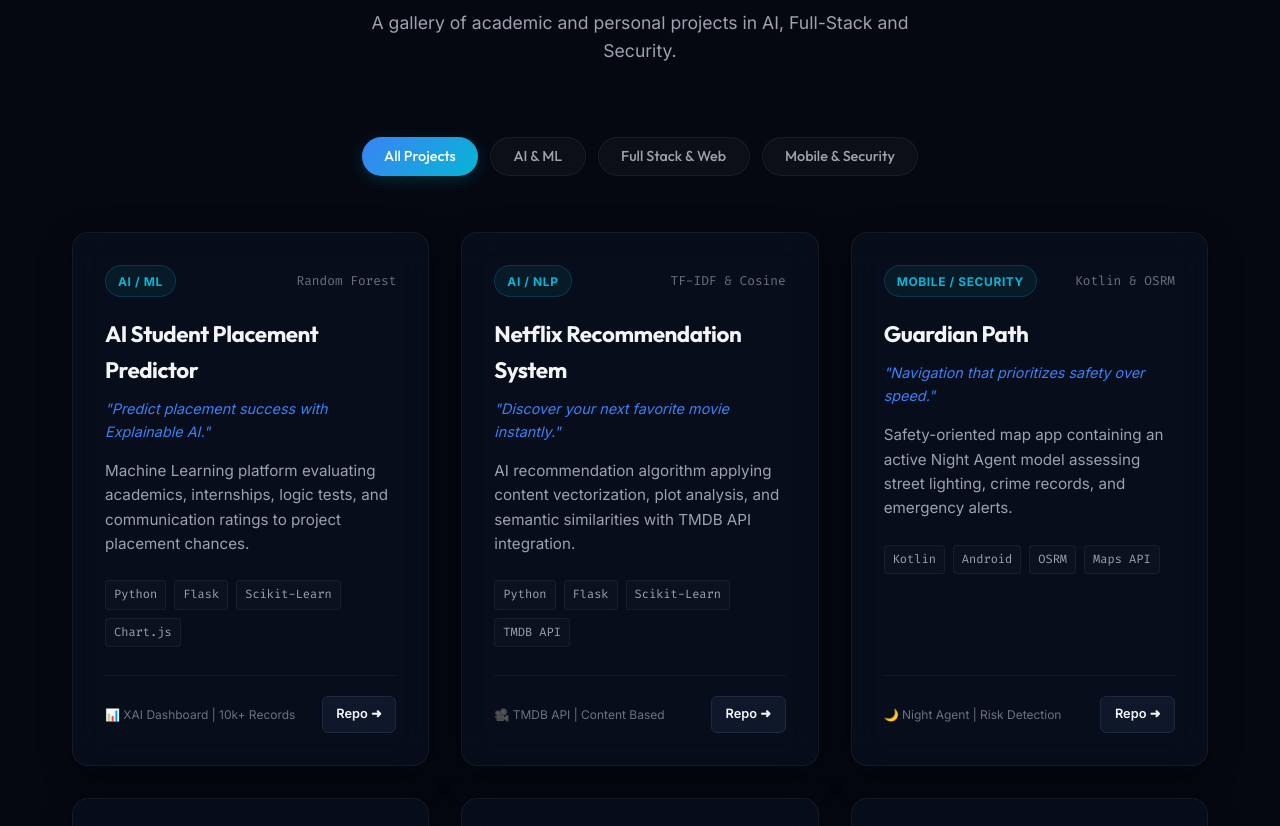
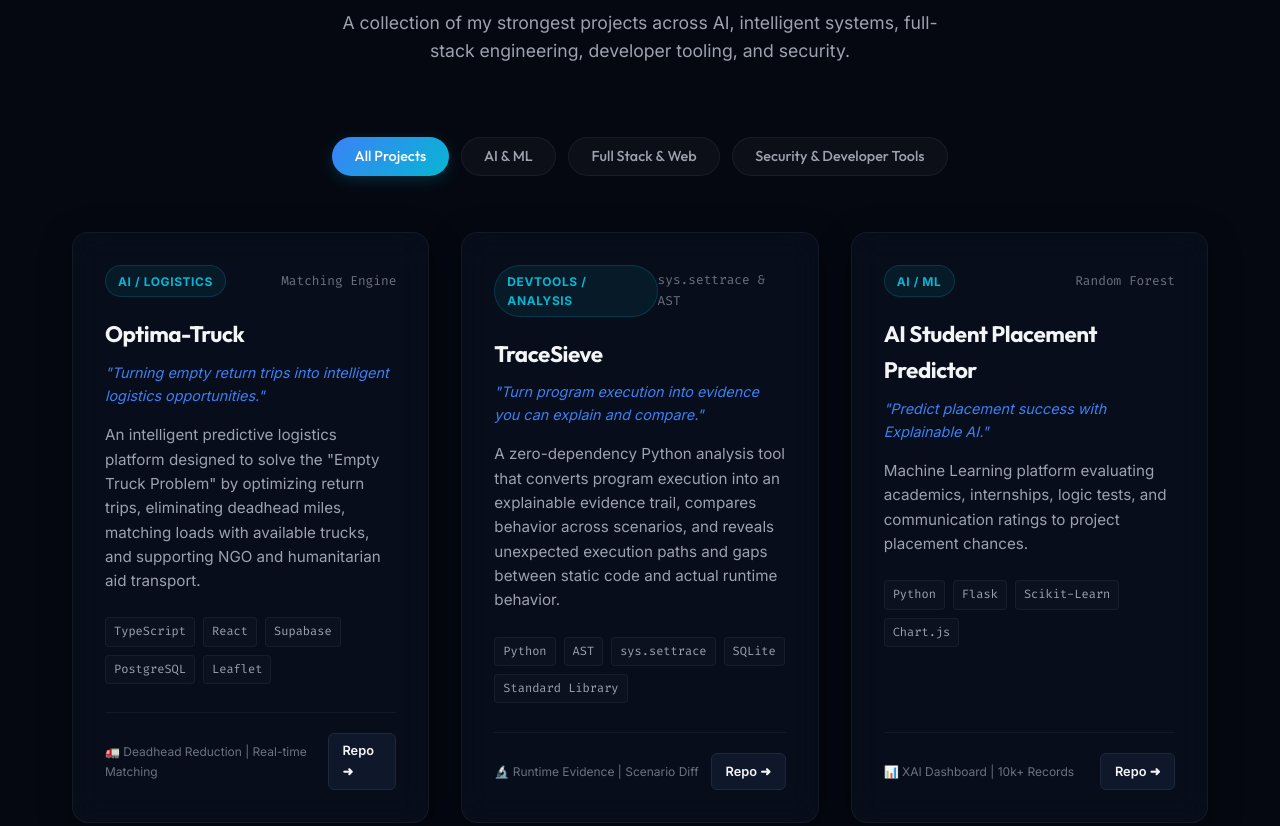
Before and after one commit to Mohith1-stack/mohith1-stack.github.io, a plain HTML site: page index.html in a window 1280 px wide. Shown: the part 2940-3766 px from the top of the page. Drawn offline with Linux system fonts and the light colour scheme.

Commit message:
Enhance project section with updated details
Updated project descriptions and added new project entries with detailed information, including tags and links.

```diff
--- a/index.html
+++ b/index.html
@@ -272,7 +272,7 @@
             <div class="container">
                 <div class="section-title-wrapper fade-in-scroll">
                     <h2 class="section-title">Projects</h2>
-                    <p class="section-desc">A gallery of academic and personal projects in AI, Full-Stack and Security.</p>
+                    <p class="section-desc">A collection of my strongest projects across AI, intelligent systems, full-stack engineering, developer tooling, and security.</p>
                 </div>
 
                 <!-- Filter Tabs -->
@@ -280,13 +280,66 @@
                     <button class="filter-btn active" data-filter="all">All Projects</button>
                     <button class="filter-btn" data-filter="ai-ml">AI & ML</button>
                     <button class="filter-btn" data-filter="fullstack">Full Stack & Web</button>
-                    <button class="filter-btn" data-filter="cyber-mobile">Mobile & Security</button>
+                    <button class="filter-btn" data-filter="cyber-mobile">Security & Developer Tools</button>
                 </div>
 
                 <!-- Grid list -->
                 <div class="projects-grid">
-                    <!-- Project 1 -->
-                    <div class="glass-panel project-card fade-in-scroll" data-category="ai-ml" data-project-id="placement-predictor">
+
+                    <!-- Project 1 - Featured -->
+                    <div class="glass-panel project-card fade-in-scroll" data-category="ai-ml" data-project-id="optima-truck">
+                        <div>
+                            <div class="project-meta">
+                                <span class="project-tag">AI / Logistics</span>
+                                <span class="project-sub">Matching Engine</span>
+                            </div>
+                            <h3 class="project-title">Optima-Truck</h3>
+                            <p class="project-slogan">"Turning empty return trips into intelligent logistics opportunities."</p>
+                            <p class="project-desc">An intelligent predictive logistics platform designed to solve the "Empty Truck Problem" by optimizing return trips, eliminating deadhead miles, matching loads with available trucks, and supporting NGO and humanitarian aid transport.</p>
+                            <div class="project-tags">
+                                <span class="project-tech-badge">TypeScript</span>
+                                <span class="project-tech-badge">React</span>
+                                <span class="project-tech-badge">Supabase</span>
+                                <span class="project-tech-badge">PostgreSQL</span>
+                                <span class="project-tech-badge">Leaflet</span>
+                            </div>
+                        </div>
+                        <div class="project-footer">
+                            <span class="project-info-stat">🚛 Deadhead Reduction | Real-time Matching</span>
+                            <a href="https://github.com/Mohith1-stack/Empty-truck" target="_blank" rel="noopener noreferrer" class="project-link-btn">
+                                Repo ➜
+                            </a>
+                        </div>
+                    </div>
+
+                    <!-- Project 2 - Featured -->
+                    <div class="glass-panel project-card fade-in-scroll" data-category="cyber-mobile" data-project-id="tracesieve" style="animation-delay: 0.1s;">
+                        <div>
+                            <div class="project-meta">
+                                <span class="project-tag">DevTools / Analysis</span>
+                                <span class="project-sub">sys.settrace & AST</span>
+                            </div>
+                            <h3 class="project-title">TraceSieve</h3>
+                            <p class="project-slogan">"Turn program execution into evidence you can explain and compare."</p>
+                            <p class="project-desc">A zero-dependency Python analysis tool that converts program execution into an explainable evidence trail, compares behavior across scenarios, and reveals unexpected execution paths and gaps between static code and actual runtime behavior.</p>
+                            <div class="project-tags">
+                                <span class="project-tech-badge">Python</span>
+                                <span class="project-tech-badge">AST</span>
+                                <span class="project-tech-badge">sys.settrace</span>
+                                <span class="project-tech-badge">SQLite</span>
+                                <span class="project-tech-badge">Standard Library</span>
+                            </div>
+                        </div>
+                        <div class="project-footer">
+                            <span class="project-info-stat">🔬 Runtime Evidence | Scenario Diff</span>
+                            <a href="https://github.com/Mohith1-stack/TraceSieve" target="_blank" rel="noopener noreferrer" class="project-link-btn">
+                                Repo ➜
+                            </a>
+                        </div>
+                    </div>
+
+                    <!-- Project 3 -->
+                    <div class="glass-panel project-card fade-in-scroll" data-category="ai-ml" data-project-id="placement-predictor" style="animation-delay: 0.2s;">
                         <div>
                             <div class="project-meta">
                                 <span class="project-tag">AI / ML</span>
@@ -304,14 +357,14 @@
                         </div>
                         <div class="project-footer">
                             <span class="project-info-stat">📊 XAI Dashboard | 10k+ Records</span>
-                            <a href="https://github.com/Mohith1-stack/AI-Student-Placement-Predictor" target="_blank" class="project-link-btn">
+                            <a href="https://github.com/Mohith1-stack/AI-Student-Placement-Predictor" target="_blank" rel="noopener noreferrer" class="project-link-btn">
                                 Repo ➜
                             </a>
                         </div>
                     </div>
 
-                    <!-- Project 2 -->
-                    <div class="glass-panel project-card fade-in-scroll" data-category="ai-ml" data-project-id="netflix-recommendation" style="animation-delay: 0.1s;">
+                    <!-- Project 4 -->
+                    <div class="glass-panel project-card fade-in-scroll" data-category="ai-ml" data-project-id="netflix-recommendation" style="animation-delay: 0.3s;">
                         <div>
                             <div class="project-meta">
                                 <span class="project-tag">AI / NLP</span>
@@ -329,14 +382,14 @@
                         </div>
                         <div class="project-footer">
                             <span class="project-info-stat">🎥 TMDB API | Content Based</span>
-                            <a href="https://github.com/Mohith1-stack/Netflix-Recommendation-System" target="_blank" class="project-link-btn">
+                            <a href="https://github.com/Mohith1-stack/Netflix-Recommendation-System" target="_blank" rel="noopener noreferrer" class="project-link-btn">
                                 Repo ➜
                             </a>
                         </div>
                     </div>
 
-                    <!-- Project 3 -->
-                    <div class="glass-panel project-card fade-in-scroll" data-category="cyber-mobile" data-project-id="guardian-path" style="animation-delay: 0.2s;">
+                    <!-- Project 5 -->
+                    <div class="glass-panel project-card fade-in-scroll" data-category="cyber-mobile" data-project-id="guardian-path" style="animation-delay: 0.4s;">
                         <div>
                             <div class="project-meta">
                                 <span class="project-tag">Mobile / Security</span>
@@ -354,14 +407,14 @@
                         </div>
                         <div class="project-footer">
                             <span class="project-info-stat">🌙 Night Agent | Risk Detection</span>
-                            <a href="https://github.com/Mohith1-stack/Code-Chaos" target="_blank" class="project-link-btn">
+                            <a href="https://github.com/Mohith1-stack/Code-Chaos" target="_blank" rel="noopener noreferrer" class="project-link-btn">
                                 Repo ➜
                             </a>
                         </div>
                     </div>
 
-                    <!-- Project 4 -->
-                    <div class="glass-panel project-card fade-in-scroll" data-category="fullstack" data-project-id="techbuddies">
+                    <!-- Project 6 -->
+                    <div class="glass-panel project-card fade-in-scroll" data-category="fullstack" data-project-id="techbuddies" style="animation-delay: 0.5s;">
                         <div>
                             <div class="project-meta">
                                 <span class="project-tag">Web App</span>
@@ -379,14 +432,14 @@
                         </div>
                         <div class="project-footer">
                             <span class="project-info-stat">📚 Attendance | Analytics Dashboard</span>
-                            <a href="https://github.com/Mohith1-stack/TechBuddies" target="_blank" class="project-link-btn">
+                            <a href="https://github.com/Mohith1-stack/TechBuddies" target="_blank" rel="noopener noreferrer" class="project-link-btn">
                                 Repo ➜
                             </a>
                         </div>
                     </div>
 
-                    <!-- Project 5 -->
-                    <div class="glass-panel project-card fade-in-scroll" data-category="ai-ml" data-project-id="loan-approval" style="animation-delay: 0.1s;">
+                    <!-- Project 7 -->
+                    <div class="glass-panel project-card fade-in-scroll" data-category="ai-ml" data-project-id="loan-approval" style="animation-delay: 0.6s;">
                         <div>
                             <div class="project-meta">
                                 <span class="project-tag">AI / ML</span>
@@ -404,14 +457,14 @@
                         </div>
                         <div class="project-footer">
                             <span class="project-info-stat">🏦 Risk Analysis | ML Pipeline</span>
-                            <a href="https://github.com/Mohith1-stack/AI-Loan-Approval-Prediction" target="_blank" class="project-link-btn">
+                            <a href="https://github.com/Mohith1-stack/AI-Loan-Approval-Prediction" target="_blank" rel="noopener noreferrer" class="project-link-btn">
                                 Repo ➜
                             </a>
                         </div>
                     </div>
 
-                    <!-- Project 6 -->
-                    <div class="glass-panel project-card fade-in-scroll" data-category="fullstack" data-project-id="civicsense" style="animation-delay: 0.2s;">
+                    <!-- Project 8 -->
+                    <div class="glass-panel project-card fade-in-scroll" data-category="fullstack" data-project-id="civicsense" style="animation-delay: 0.7s;">
                         <div>
                             <div class="project-meta">
                                 <span class="project-tag">AI / Civic Tech</span>
@@ -429,14 +482,14 @@
                         </div>
                         <div class="project-footer">
                             <span class="project-info-stat">🏙️ Smart Governance | Citizen App</span>
-                            <a href="https://github.com/Mohith1-stack/CivicSense-AI" target="_blank" class="project-link-btn">
+                            <a href="https://github.com/Mohith1-stack/CivicSense-AI" target="_blank" rel="noopener noreferrer" class="project-link-btn">
                                 Repo ➜
                             </a>
                         </div>
                     </div>
 
-                    <!-- Project 7 -->
-                    <div class="glass-panel project-card fade-in-scroll" data-category="fullstack" data-project-id="skillbridge">
+                    <!-- Project 9 -->
+                    <div class="glass-panel project-card fade-in-scroll" data-category="fullstack" data-project-id="skillbridge" style="animation-delay: 0.8s;">
                         <div>
                             <div class="project-meta">
                                 <span class="project-tag">AI / SaaS</span>
@@ -444,7 +497,7 @@
                             </div>
                             <h3 class="project-title">SkillBridge AI</h3>
                             <p class="project-slogan">"Connecting clients and freelancers with intelligent AI."</p>
-                            <p class="project-desc">AI freelance matching portal featuring resume ATS scanners, matching scoring multipliers, Stripe checkout endpoints, and messaging boards.</p>
+                            <p class="project-desc">AI freelance matching portal featuring resume ATS scanners, matching scoring multipliers, secure checkout endpoints, and real-time messaging.</p>
                             <div class="project-tags">
                                 <span class="project-tech-badge">React.js</span>
                                 <span class="project-tech-badge">Node.js</span>
@@ -454,14 +507,14 @@
                         </div>
                         <div class="project-footer">
                             <span class="project-info-stat">💼 ATS Resume | AI Matching</span>
-                            <a href="https://github.com/Mohith1-stack/AI-Powered-Freelance-Marketplace" target="_blank" class="project-link-btn">
+                            <a href="https://github.com/Mohith1-stack/AI-Powered-Freelance-Marketplace" target="_blank" rel="noopener noreferrer" class="project-link-btn">
                                 Repo ➜
                             </a>
                         </div>
                     </div>
 
-                    <!-- Project 8 -->
-                    <div class="glass-panel project-card fade-in-scroll" data-category="fullstack" data-project-id="spotify" style="animation-delay: 0.1s;">
+                    <!-- Project 10 -->
+                    <div class="glass-panel project-card fade-in-scroll" data-category="fullstack" data-project-id="spotify" style="animation-delay: 0.9s;">
                         <div>
                             <div class="project-meta">
                                 <span class="project-tag">Full Stack</span>
@@ -479,11 +532,12 @@
                         </div>
                         <div class="project-footer">
                             <span class="project-info-stat">🎵 Music Streaming | Playlists</span>
-                            <a href="https://github.com/Mohith1-stack/Spotify-Clone" target="_blank" class="project-link-btn">
+                            <a href="https://github.com/Mohith1-stack/Spotify-Clone" target="_blank" rel="noopener noreferrer" class="project-link-btn">
                                 Repo ➜
                             </a>
                         </div>
                     </div>
+
                 </div>
             </div>
         </section>
```
